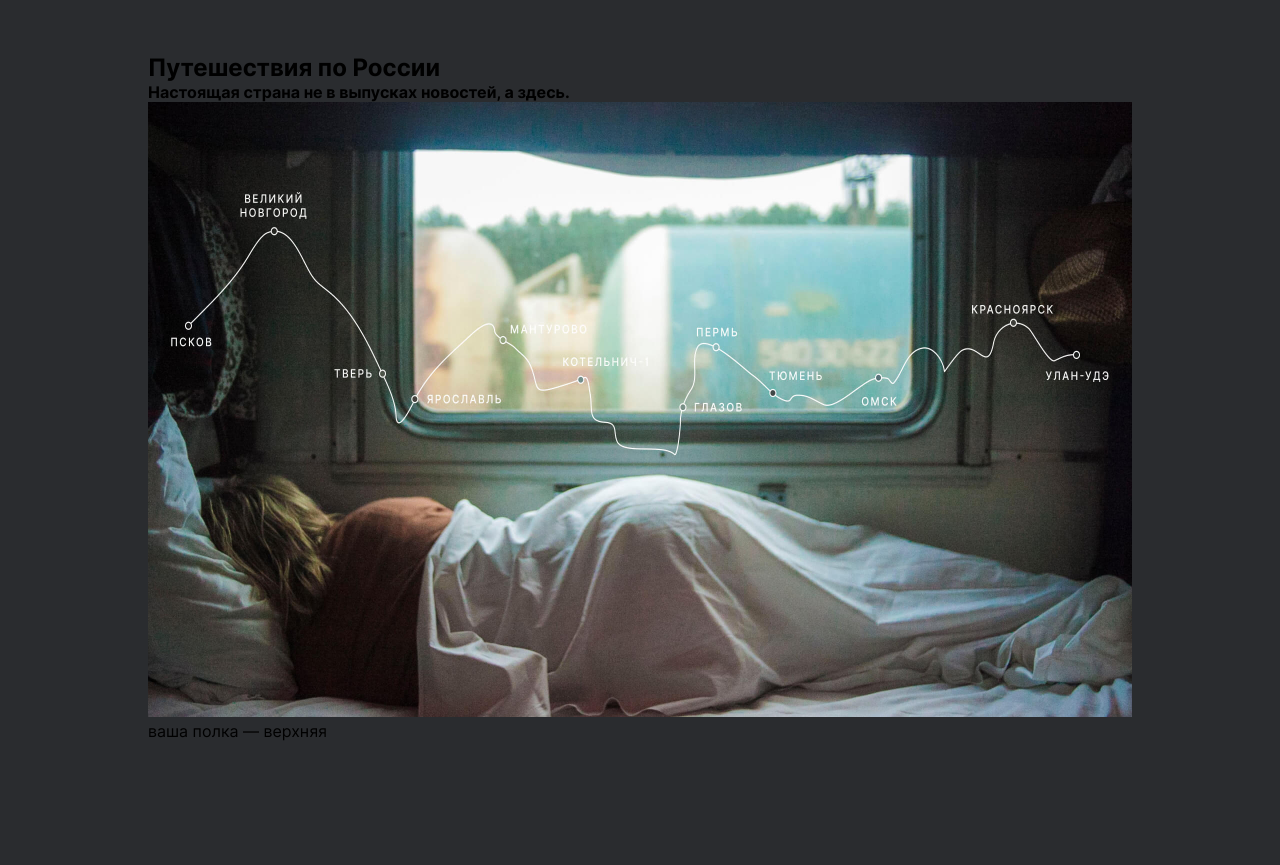
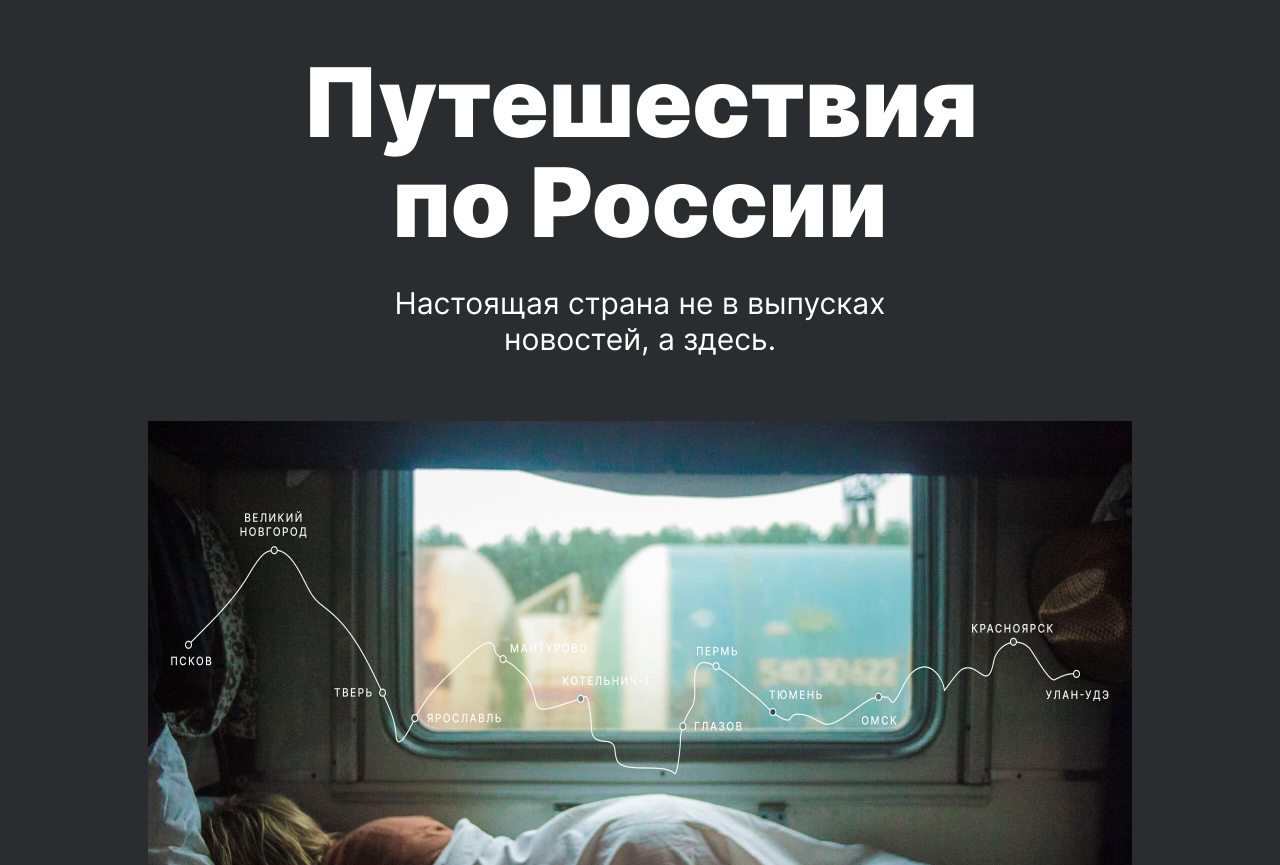
Before and after one commit to Soho-District/russian-travel, a plain HTML site: page index.html in a window 1280 px wide. Shown: the part 87-952 px from the top of the page. Before the commit the page ends 828 px from the top, so only its background shows below. Drawn offline with Linux system fonts and the light colour scheme; files whose address does not match are found by name.

Commit message:
lead_desktop_end

```diff
--- a/index.html
+++ b/index.html
@@ -33,16 +33,18 @@
     <main class="content">
       <!--lead-->
       <section class="lead">
-        <h1 class="lead__title text">Путешествия по России</h1>
-        <h4 class="lead__subtitle text">
-          Настоящая страна не в выпусках новостей, а здесь.
-        </h4>
+        <div class="lead-text">
+          <h1 class="lead-text__title text">Путешествия по России</h1>
+          <h4 class="lead-text__subtitle text">
+            Настоящая страна не в выпусках новостей, а здесь.
+          </h4>
+        </div>
         <img
-          class="lead__image"
+          class="lead-image"
           src="./images/lead-polka.jpg"
           alt="маршрут по России"
         />
-        <p class="lead__caption text">ваша полка — верхняя</p>
+        <p class="lead-caption text">ваша полка — верхняя</p>
       </section>
     </main>
   </body>
--- a/style.css
+++ b/style.css
@@ -34,12 +34,12 @@
 
 .text {
   margin: 0;
+  color: #ffffff;
 }
 
 /* header */
 
 .header {
-  max-width: 1184px;
   margin: auto;
   padding: 28px 48px 0 48px;
   display: flex;
@@ -73,15 +73,38 @@
   margin: auto;
 }
 
-.lead__title {
+.lead-text {
+  display: flex;
+  align-items: center;
+  text-align: center;
+  justify-content: center;
+  flex-direction: column;
 }
 
-.lead__subtitle {
+.lead-text__title {
+  width: 80%;
+  font-weight: 900;
+  font-size: 96px;
+  margin-bottom: 32px;
+  line-height: 104%;
 }
 
-.lead__image {
+.lead-text__subtitle {
+  width: 60%;
+  font-weight: 400;
+  font-size: 30px;
+  margin-bottom: 64px;
+  line-height: 120%;
+}
+
+.lead-image {
   width: 100%;
 }
 
-.lead__caption {
+.lead-caption {
+  font-weight: 400;
+  font-size: 10px;
+  text-transform: uppercase;
+  letter-spacing: 1.5px;
+  margin-top: 8px;
 }
```
